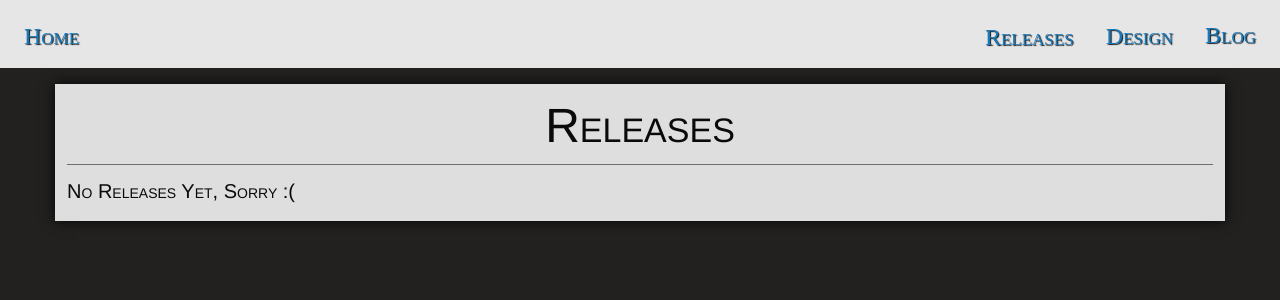
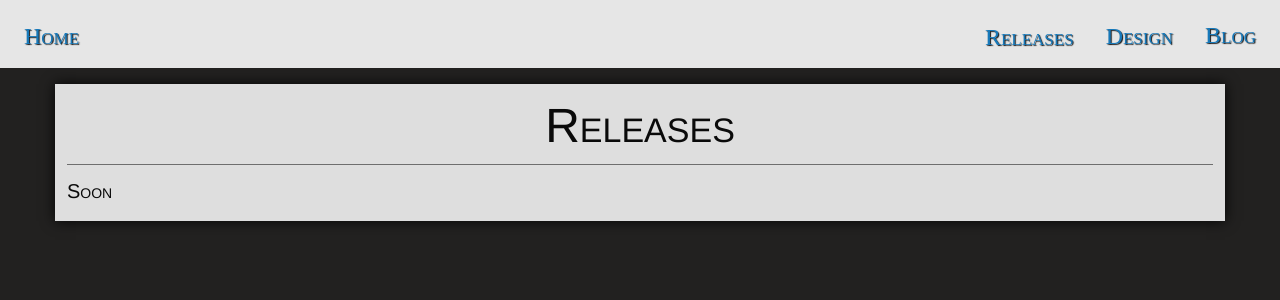
Before and after one commit to ori-sky/polar-space, a Jekyll site: the page built from release.md, in a window 1280 px wide. Shown: the top 300 px of the page. Built offline with Jekyll 4.4.1, drawn with Linux system fonts in a browser that asks for light colours; nearby versions of some CDN libraries; some web fonts are replaced; our own code applies the rules of GitHub Pages for plain Markdown files; library files that are not in the unit come from our copies.

Commit message:
Soon
Spoon

```diff
--- a/release.md
+++ b/release.md
@@ -2,4 +2,4 @@
 title: Releases
 ---
 
-### No Releases Yet, Sorry :(
+### Soon
```
